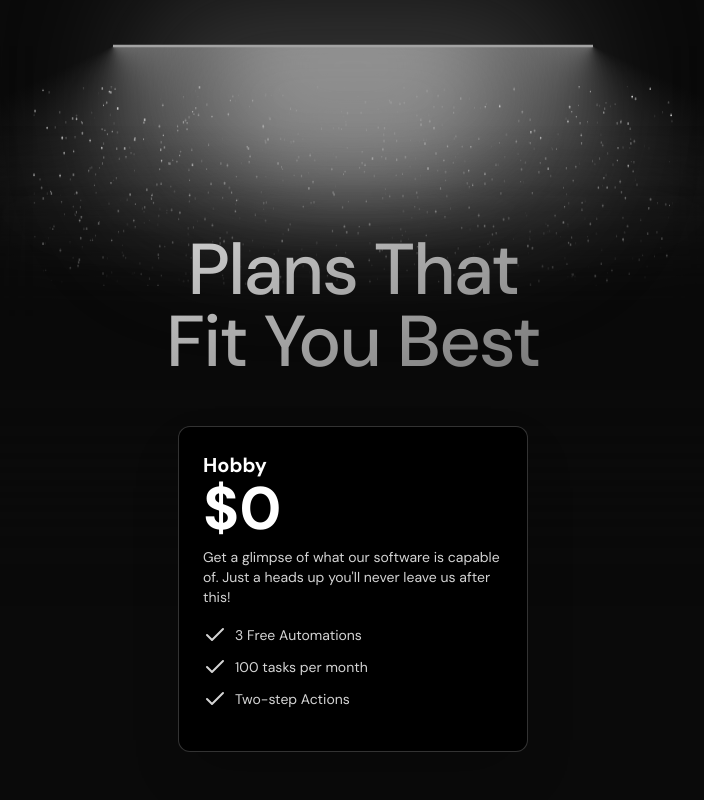
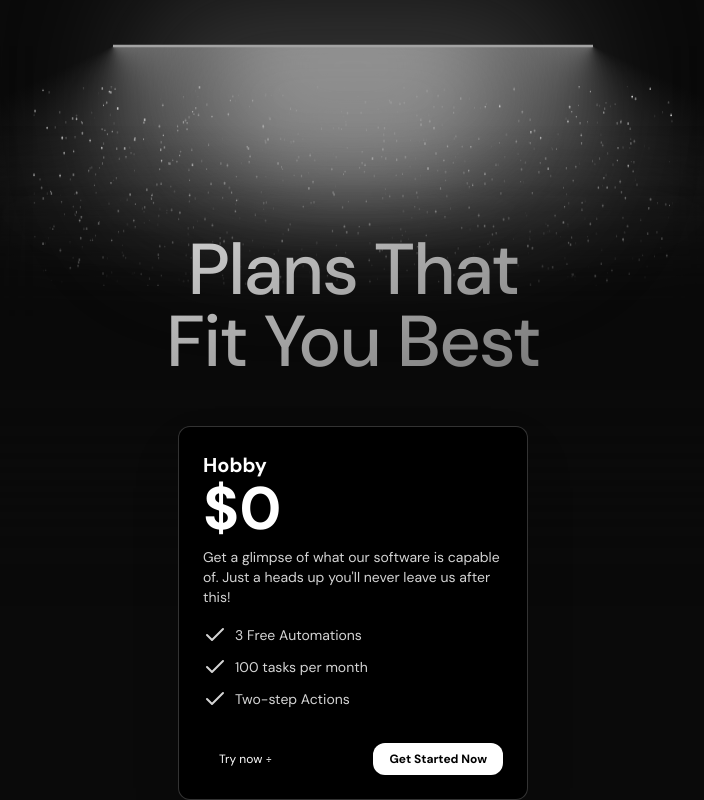
Before and after one commit to anishsoni29/SynchroSphere, a Next.js app: page / in a window 1280 px wide. Shown: the part 3160-3960 px from the top of the page, without its empty margins (287-991 px from the left). Before the commit the page ends 3912 px from the top, so only its background shows below. Built offline with nearby package versions, Linux system fonts and the light colour scheme.

Commit message:
added the hobby card component

```diff
--- a/src/app/page.tsx
+++ b/src/app/page.tsx
@@ -76,6 +76,24 @@ export default function Home() {
                 </li>
               </ul>
             </CardItem>
+            <div className="flex justify-between items-center mt-8">
+              <CardItem
+                translateZ={20}
+                as="button"
+                className="px-4 py-2 rounded-xl text-xs font-normal dark:text-white"
+              >
+                {" "}
+                Try now ÷{" "}
+              </CardItem>
+              <CardItem
+                translateZ={20}
+                as="button"
+                className="px-4 py-2 rounded-xl bg-black dark:bg-white dark:text-black text-white text-xs font-bold"
+              >
+                {" "}
+                Get Started Now
+              </CardItem>
+            </div>
           </CardBody>
         </CardContainer>
       </section>
```
